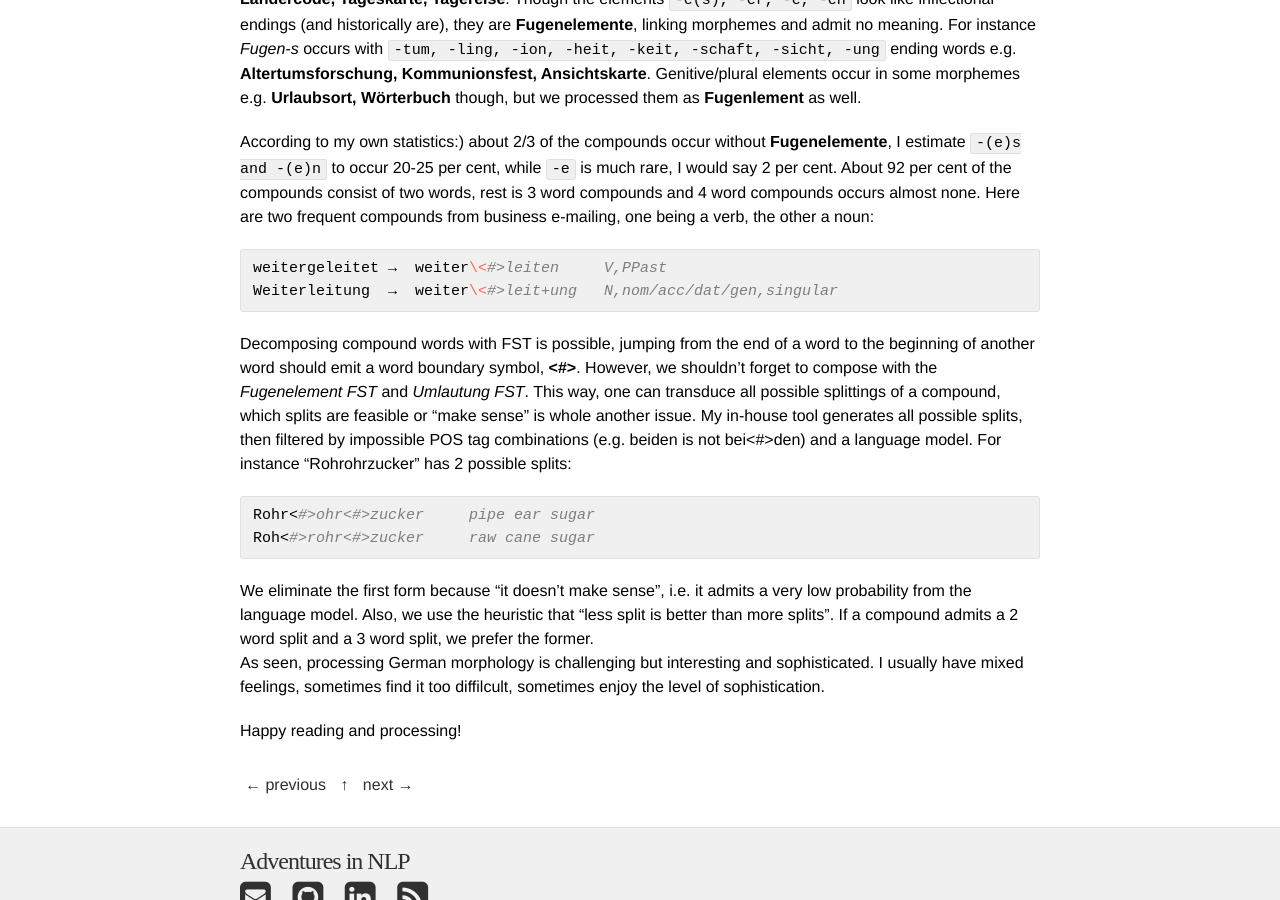
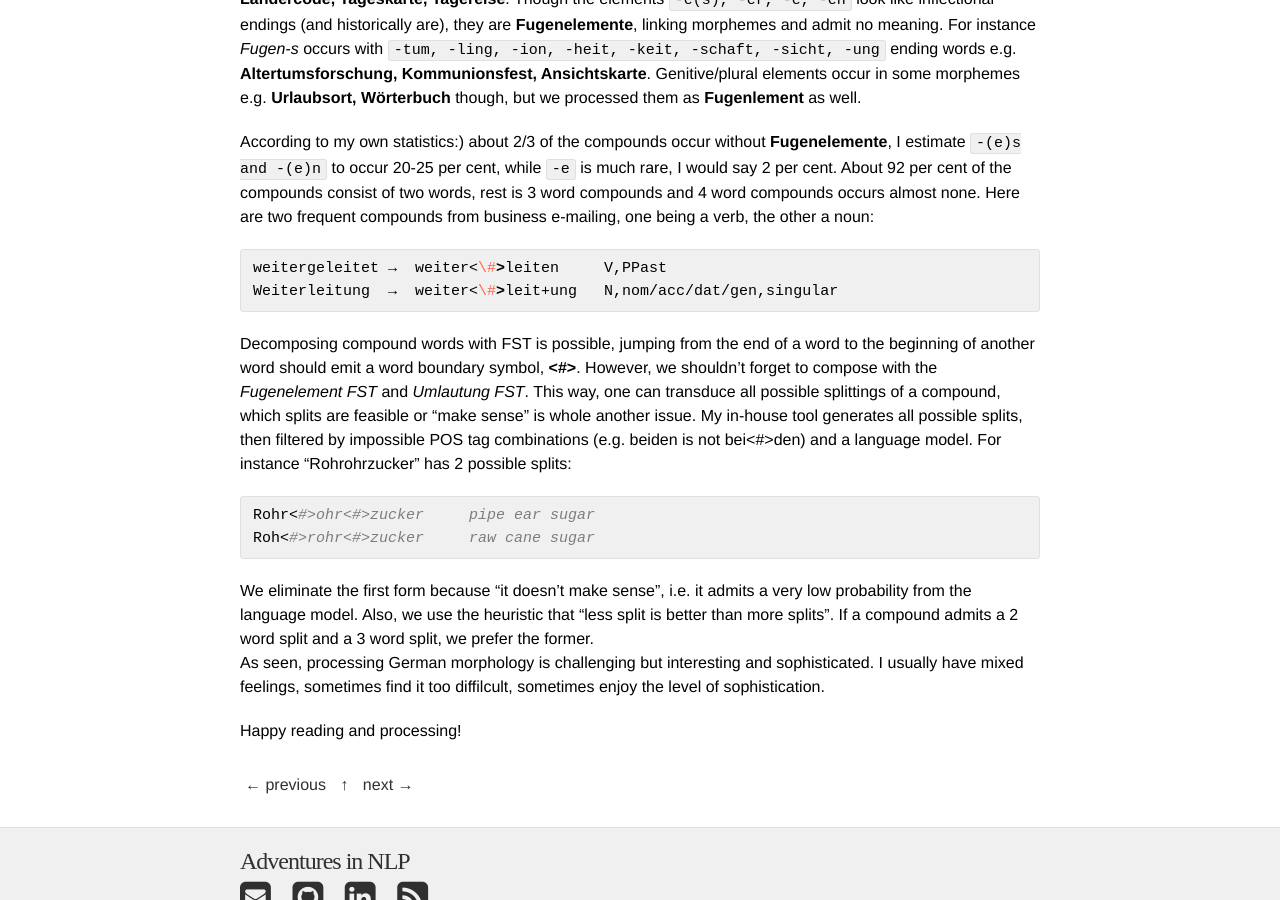
Before and after one commit to DuyguA/DuyguA.github.io, a Jekyll site: the page built from _posts/2017-12-10-german-t1o-level-morphology.md, in a window 1280 px wide and 900 px high, scrolled down 2930 px. Built offline with Jekyll 4.4.1, drawn with Linux system fonts in a browser that asks for light colours; nearby versions of some CDN libraries; some web fonts are replaced; some of the changed text lies outside the part shown.

Commit message:
fixed typo

````diff
--- a/_posts/2017-12-10-german-t1o-level-morphology.md
+++ b/_posts/2017-12-10-german-t1o-level-morphology.md
@@ -53,8 +53,8 @@
 The nominal number inflection:
 
 ```sh
-Freund  →  Freund(friend)  N, masc, acc/nom/dat,singular
-Freunde →  Freund(friends) N, masc, acc/gen/nom,plural
+Freund  →  Freund(friend)  N,masc,acc/nom/dat,singular
+Freunde →  Freund(friends) N,masc,acc/gen/nom,plural
 ```
 
 Adjectives and nouns are inflected upto gender, number and case:
@@ -98,8 +98,8 @@
 According to my own statistics:) about 2/3 of the compounds occur without **Fugenelemente**, I estimate `-(e)s and -(e)n` to occur 20-25 per cent, while `-e` is much rare, I would say 2 per cent. About 92 per cent of the compounds consist of two words, rest is 3 word compounds and 4 word compounds occurs almost none. Here are two frequent compounds from business e-mailing, one being a verb, the other a noun:
 
 ```sh
-weitergeleitet →  weiter\<#>leiten     V,PPast
-Weiterleitung  →  weiter\<#>leit+ung   N,nom/acc/dat/gen,singular
+weitergeleitet →  weiter<\#>leiten     V,PPast
+Weiterleitung  →  weiter<\#>leit+ung   N,nom/acc/dat/gen,singular
 ```
 Decomposing compound words with FST is possible, jumping from the end of a word to the beginning of another word should emit a word boundary symbol, **<#>**. However, we shouldn’t forget to compose with the *Fugenelement FST* and *Umlautung FST*. This way, one can transduce all possible splittings of a compound, which splits are feasible or “make sense” is whole another issue. My in-house tool generates all possible splits, then filtered by impossible POS tag combinations (e.g. beiden is not bei<#>den) and a language model. For instance “Rohrohrzucker” has 2 possible splits:
 
````
